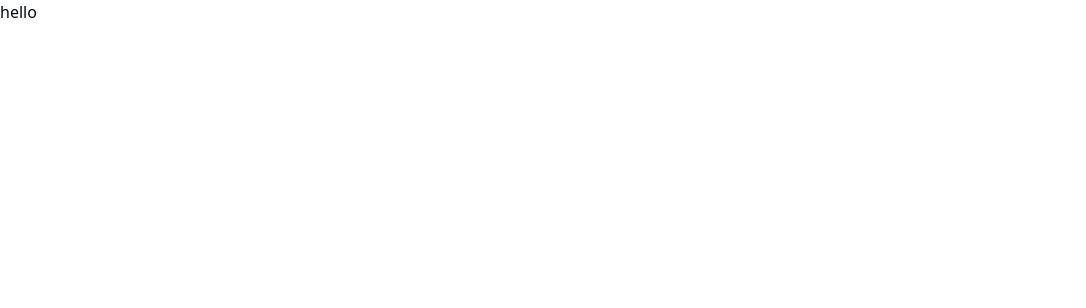
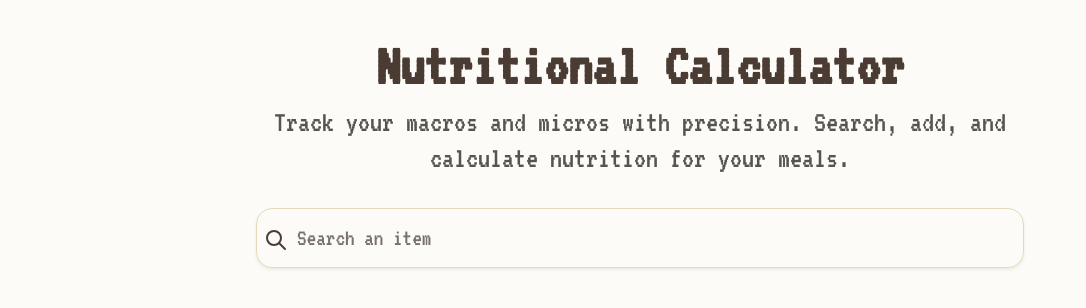
Before and after one commit to ulquix/protracker, a React (Vite) app: page / in a window 1280 px wide. Shown: the top 308 px of the page, without its empty margins (0-1086 px from the left). Built offline with nearby package versions, Linux system fonts and the light colour scheme.

Commit message:
added searchbar and header

```diff
--- a/package.json
+++ b/package.json
@@ -17,7 +17,8 @@
     "react": "^19.2.0",
     "react-dom": "^19.2.0",
     "tailwind-merge": "^3.4.0",
-    "tailwindcss": "^4.1.17"
+    "tailwindcss": "^4.1.17",
+    "zustand": "^5.0.8"
   },
   "devDependencies": {
     "@eslint/js": "^9.39.1",
--- a/src/App.css
+++ b/src/App.css
@@ -1,13 +1,118 @@
+@import url('https://fonts.googleapis.com/css2?family=Manrope:wght@200..800&family=Poppins:ital,wght@0,100;0,200;0,300;0,400;0,500;0,600;0,700;0,800;0,900;1,100;1,200;1,300;1,400;1,500;1,600;1,700;1,800;1,900&family=VT323&display=swap');
 @import "tailwindcss";
 @import "tw-animate-css";
 
 @custom-variant dark (&:is(.dark *));
 
+:root {
+  --background: oklch(0.9885 0.0057 84.5659);
+  --foreground: oklch(0.3660 0.0251 49.6085);
+  --card: oklch(0.9686 0.0091 78.2818);
+  --card-foreground: oklch(0.3660 0.0251 49.6085);
+  --popover: oklch(0.9686 0.0091 78.2818);
+  --popover-foreground: oklch(0.3660 0.0251 49.6085);
+  --primary: oklch(0.5553 0.1455 48.9975);
+  --primary-foreground: oklch(1.0000 0 0);
+  --secondary: oklch(0.8276 0.0752 74.4400);
+  --secondary-foreground: oklch(0.4444 0.0096 73.6390);
+  --muted: oklch(0.9363 0.0218 83.2637);
+  --muted-foreground: oklch(0.5534 0.0116 58.0708);
+  --accent: oklch(0.9000 0.0500 74.9889);
+  --accent-foreground: oklch(0.4444 0.0096 73.6390);
+  --destructive: oklch(0.4437 0.1613 26.8994);
+  --destructive-foreground: oklch(1.0000 0 0);
+  --border: oklch(0.8866 0.0404 89.6994);
+  --input: oklch(0.8866 0.0404 89.6994);
+  --ring: oklch(0.5553 0.1455 48.9975);
+  --chart-1: oklch(0.5553 0.1455 48.9975);
+  --chart-2: oklch(0.5534 0.0116 58.0708);
+  --chart-3: oklch(0.5538 0.1207 66.4416);
+  --chart-4: oklch(0.5534 0.0116 58.0708);
+  --chart-5: oklch(0.6806 0.1423 75.8340);
+  --sidebar: oklch(0.9363 0.0218 83.2637);
+  --sidebar-foreground: oklch(0.3660 0.0251 49.6085);
+  --sidebar-primary: oklch(0.5553 0.1455 48.9975);
+  --sidebar-primary-foreground: oklch(1.0000 0 0);
+  --sidebar-accent: oklch(0.5538 0.1207 66.4416);
+  --sidebar-accent-foreground: oklch(1.0000 0 0);
+  --sidebar-border: oklch(0.8866 0.0404 89.6994);
+  --sidebar-ring: oklch(0.5553 0.1455 48.9975);
+  --font-sans: Oxanium, sans-serif;
+  --font-serif: Merriweather, serif;
+  --font-mono: Fira Code, monospace;
+  --radius: 0.3rem;
+  --shadow-x: 0px;
+  --shadow-y: 2px;
+  --shadow-blur: 3px;
+  --shadow-spread: 0px;
+  --shadow-opacity: 0.18;
+  --shadow-color: hsl(28 18% 25%);
+  --shadow-2xs: 0px 2px 3px 0px hsl(28 18% 25% / 0.09);
+  --shadow-xs: 0px 2px 3px 0px hsl(28 18% 25% / 0.09);
+  --shadow-sm: 0px 2px 3px 0px hsl(28 18% 25% / 0.18), 0px 1px 2px -1px hsl(28 18% 25% / 0.18);
+  --shadow: 0px 2px 3px 0px hsl(28 18% 25% / 0.18), 0px 1px 2px -1px hsl(28 18% 25% / 0.18);
+  --shadow-md: 0px 2px 3px 0px hsl(28 18% 25% / 0.18), 0px 2px 4px -1px hsl(28 18% 25% / 0.18);
+  --shadow-lg: 0px 2px 3px 0px hsl(28 18% 25% / 0.18), 0px 4px 6px -1px hsl(28 18% 25% / 0.18);
+  --shadow-xl: 0px 2px 3px 0px hsl(28 18% 25% / 0.18), 0px 8px 10px -1px hsl(28 18% 25% / 0.18);
+  --shadow-2xl: 0px 2px 3px 0px hsl(28 18% 25% / 0.45);
+  --tracking-normal: 0em;
+  --spacing: 0.25rem;
+}
+
+.dark {
+  --background: oklch(0.2161 0.0061 56.0434);
+  --foreground: oklch(0.9699 0.0013 106.4238);
+  --card: oklch(0.2685 0.0063 34.2976);
+  --card-foreground: oklch(0.9699 0.0013 106.4238);
+  --popover: oklch(0.2685 0.0063 34.2976);
+  --popover-foreground: oklch(0.9699 0.0013 106.4238);
+  --primary: oklch(0.7049 0.1867 47.6044);
+  --primary-foreground: oklch(1.0000 0 0);
+  --secondary: oklch(0.4444 0.0096 73.6390);
+  --secondary-foreground: oklch(0.9232 0.0026 48.7171);
+  --muted: oklch(0.2330 0.0073 67.4563);
+  --muted-foreground: oklch(0.7161 0.0091 56.2590);
+  --accent: oklch(0.3598 0.0497 229.3202);
+  --accent-foreground: oklch(0.9232 0.0026 48.7171);
+  --destructive: oklch(0.5771 0.2152 27.3250);
+  --destructive-foreground: oklch(1.0000 0 0);
+  --border: oklch(0.3741 0.0087 67.5582);
+  --input: oklch(0.3741 0.0087 67.5582);
+  --ring: oklch(0.7049 0.1867 47.6044);
+  --chart-1: oklch(0.7049 0.1867 47.6044);
+  --chart-2: oklch(0.6847 0.1479 237.3225);
+  --chart-3: oklch(0.7952 0.1617 86.0468);
+  --chart-4: oklch(0.7161 0.0091 56.2590);
+  --chart-5: oklch(0.5534 0.0116 58.0708);
+  --sidebar: oklch(0.2685 0.0063 34.2976);
+  --sidebar-foreground: oklch(0.9699 0.0013 106.4238);
+  --sidebar-primary: oklch(0.7049 0.1867 47.6044);
+  --sidebar-primary-foreground: oklch(1.0000 0 0);
+  --sidebar-accent: oklch(0.6847 0.1479 237.3225);
+  --sidebar-accent-foreground: oklch(0.2839 0.0734 254.5378);
+  --sidebar-border: oklch(0.3741 0.0087 67.5582);
+  --sidebar-ring: oklch(0.7049 0.1867 47.6044);
+  --font-sans: Oxanium, sans-serif;
+  --font-serif: Merriweather, serif;
+  --font-mono: Fira Code, monospace;
+  --radius: 0.3rem;
+  --shadow-x: 0px;
+  --shadow-y: 2px;
+  --shadow-blur: 3px;
+  --shadow-spread: 0px;
+  --shadow-opacity: 0.18;
+  --shadow-color: hsl(0 0% 5%);
+  --shadow-2xs: 0px 2px 3px 0px hsl(0 0% 5% / 0.09);
+  --shadow-xs: 0px 2px 3px 0px hsl(0 0% 5% / 0.09);
+  --shadow-sm: 0px 2px 3px 0px hsl(0 0% 5% / 0.18), 0px 1px 2px -1px hsl(0 0% 5% / 0.18);
+  --shadow: 0px 2px 3px 0px hsl(0 0% 5% / 0.18), 0px 1px 2px -1px hsl(0 0% 5% / 0.18);
+  --shadow-md: 0px 2px 3px 0px hsl(0 0% 5% / 0.18), 0px 2px 4px -1px hsl(0 0% 5% / 0.18);
+  --shadow-lg: 0px 2px 3px 0px hsl(0 0% 5% / 0.18), 0px 4px 6px -1px hsl(0 0% 5% / 0.18);
+  --shadow-xl: 0px 2px 3px 0px hsl(0 0% 5% / 0.18), 0px 8px 10px -1px hsl(0 0% 5% / 0.18);
+  --shadow-2xl: 0px 2px 3px 0px hsl(0 0% 5% / 0.45);
+}
+
 @theme inline {
-  --radius-sm: calc(var(--radius) - 4px);
-  --radius-md: calc(var(--radius) - 2px);
-  --radius-lg: var(--radius);
-  --radius-xl: calc(var(--radius) + 4px);
   --color-background: var(--background);
   --color-foreground: var(--foreground);
   --color-card: var(--card);
@@ -23,6 +128,7 @@
   --color-accent: var(--accent);
   --color-accent-foreground: var(--accent-foreground);
   --color-destructive: var(--destructive);
+  --color-destructive-foreground: var(--destructive-foreground);
   --color-border: var(--border);
   --color-input: var(--input);
   --color-ring: var(--ring);
@@ -39,81 +145,36 @@
   --color-sidebar-accent-foreground: var(--sidebar-accent-foreground);
   --color-sidebar-border: var(--sidebar-border);
   --color-sidebar-ring: var(--sidebar-ring);
-}
 
-:root {
-  --radius: 0.625rem;
-  --background: oklch(1 0 0);
-  --foreground: oklch(0.129 0.042 264.695);
-  --card: oklch(1 0 0);
-  --card-foreground: oklch(0.129 0.042 264.695);
-  --popover: oklch(1 0 0);
-  --popover-foreground: oklch(0.129 0.042 264.695);
-  --primary: oklch(0.208 0.042 265.755);
-  --primary-foreground: oklch(0.984 0.003 247.858);
-  --secondary: oklch(0.968 0.007 247.896);
-  --secondary-foreground: oklch(0.208 0.042 265.755);
-  --muted: oklch(0.968 0.007 247.896);
-  --muted-foreground: oklch(0.554 0.046 257.417);
-  --accent: oklch(0.968 0.007 247.896);
-  --accent-foreground: oklch(0.208 0.042 265.755);
-  --destructive: oklch(0.577 0.245 27.325);
-  --border: oklch(0.929 0.013 255.508);
-  --input: oklch(0.929 0.013 255.508);
-  --ring: oklch(0.704 0.04 256.788);
-  --chart-1: oklch(0.646 0.222 41.116);
-  --chart-2: oklch(0.6 0.118 184.704);
-  --chart-3: oklch(0.398 0.07 227.392);
-  --chart-4: oklch(0.828 0.189 84.429);
-  --chart-5: oklch(0.769 0.188 70.08);
-  --sidebar: oklch(0.984 0.003 247.858);
-  --sidebar-foreground: oklch(0.129 0.042 264.695);
-  --sidebar-primary: oklch(0.208 0.042 265.755);
-  --sidebar-primary-foreground: oklch(0.984 0.003 247.858);
-  --sidebar-accent: oklch(0.968 0.007 247.896);
-  --sidebar-accent-foreground: oklch(0.208 0.042 265.755);
-  --sidebar-border: oklch(0.929 0.013 255.508);
-  --sidebar-ring: oklch(0.704 0.04 256.788);
-}
+  --font-sans: var(--font-sans);
+  --font-mono: var(--font-mono);
+  --font-serif: var(--font-serif);
+  --font-pixel: 'VT323',sans-serif;
+  --radius-sm: calc(var(--radius) - 4px);
+  --radius-md: calc(var(--radius) - 2px);
+  --radius-lg: var(--radius);
+  --radius-xl: calc(var(--radius) + 4px);
 
-.dark {
-  --background: oklch(0.129 0.042 264.695);
-  --foreground: oklch(0.984 0.003 247.858);
-  --card: oklch(0.208 0.042 265.755);
-  --card-foreground: oklch(0.984 0.003 247.858);
-  --popover: oklch(0.208 0.042 265.755);
-  --popover-foreground: oklch(0.984 0.003 247.858);
-  --primary: oklch(0.929 0.013 255.508);
-  --primary-foreground: oklch(0.208 0.042 265.755);
-  --secondary: oklch(0.279 0.041 260.031);
-  --secondary-foreground: oklch(0.984 0.003 247.858);
-  --muted: oklch(0.279 0.041 260.031);
-  --muted-foreground: oklch(0.704 0.04 256.788);
-  --accent: oklch(0.279 0.041 260.031);
-  --accent-foreground: oklch(0.984 0.003 247.858);
-  --destructive: oklch(0.704 0.191 22.216);
-  --border: oklch(1 0 0 / 10%);
-  --input: oklch(1 0 0 / 15%);
-  --ring: oklch(0.551 0.027 264.364);
-  --chart-1: oklch(0.488 0.243 264.376);
-  --chart-2: oklch(0.696 0.17 162.48);
-  --chart-3: oklch(0.769 0.188 70.08);
-  --chart-4: oklch(0.627 0.265 303.9);
-  --chart-5: oklch(0.645 0.246 16.439);
-  --sidebar: oklch(0.208 0.042 265.755);
-  --sidebar-foreground: oklch(0.984 0.003 247.858);
-  --sidebar-primary: oklch(0.488 0.243 264.376);
-  --sidebar-primary-foreground: oklch(0.984 0.003 247.858);
-  --sidebar-accent: oklch(0.279 0.041 260.031);
-  --sidebar-accent-foreground: oklch(0.984 0.003 247.858);
-  --sidebar-border: oklch(1 0 0 / 10%);
-  --sidebar-ring: oklch(0.551 0.027 264.364);
+  --shadow-2xs: var(--shadow-2xs);
+  --shadow-xs: var(--shadow-xs);
+  --shadow-sm: var(--shadow-sm);
+  --shadow: var(--shadow);
+  --shadow-md: var(--shadow-md);
+  --shadow-lg: var(--shadow-lg);
+  --shadow-xl: var(--shadow-xl);
+  --shadow-2xl: var(--shadow-2xl);
 }
 
 @layer base {
   * {
     @apply border-border outline-ring/50;
   }
+   @layer utilities {
+    /* For Chrome, Safari, and Opera */
+    .no-scrollbar::-webkit-scrollbar {
+      display: none;
+    }
+  }
   body {
     @apply bg-background text-foreground;
   }
--- a/src/App.tsx
+++ b/src/App.tsx
@@ -1,9 +1,21 @@
-import data from "./constants/data.json"
+import { useBear } from "./store/zustandstore"
+import Header from "./components/Header"
 function App() {
-console.log(data)
+const data = useBear((state)=>state.data)
+
+
+
+
   return (
     <>
-    <div>hello</div>
+    <div className="min-h-screen bg-background w-screen font-pixel pt-1">
+      <Header/>
+<div>
+  {data && data.map((item)=>(
+    <div key={item.name}>{item.name}</div>
+  ))}
+</div>
+    </div>
     </>
   )
 }
--- /dev/null
+++ b/src/components/Header.tsx
@@ -0,0 +1,12 @@
+import SearchBar from "./SearchBar"
+const Header = () => {
+  return (
+    <div className="h-10 w-3xl mt-8 mx-auto text-center ">
+        <h1 className="text-6xl text-center text-foreground mb-2 font-bold">Nutritional Calculator</h1>
+        <p className="w-full text-3xl text-secondary-foreground mb-8">Track your macros and micros with precision. Search, add, and calculate nutrition for your meals.</p>
+       <SearchBar/>
+    </div>
+  )
+}
+
+export default Header
--- /dev/null
+++ b/src/components/SearchBar.tsx
@@ -0,0 +1,89 @@
+import React, { useState } from "react"
+import { Input } from "./ui/input"
+import { SearchItems } from "../lib/searchitems"
+import type { SearchResult } from "../types/globaltypes"
+import { useBear } from "../store/zustandstore"
+
+const SearchBar = () => {
+  const [value, setValue] = useState("")
+  const [suggestions, setSuggestions] = useState<SearchResult[]>([])
+  const addItem = useBear((state) => state.addItem)
+
+  const search = (e: React.ChangeEvent<HTMLInputElement>) => {
+    const keyword = e.currentTarget.value
+    setValue(keyword)
+
+    if (keyword) {
+      const found = SearchItems({ keyword })
+      setSuggestions(found)
+    } else {
+      setSuggestions([])
+    }
+  }
+
+  const handleClick = (e: React.MouseEvent<HTMLDivElement>) => {
+    const element = e.currentTarget as HTMLElement
+    const values = JSON.parse(element.getAttribute("data-value")!)
+    const name = element.getAttribute("data-name") || ""
+    addItem({ name, values })
+    setValue("")
+    setSuggestions([])
+  }
+
+  return (
+    <>
+      <div className="relative">
+        <Input
+          type="text"
+          className="h-15 pl-10 w-full rounded-2xl text-2xl! placeholder:text-2xl"
+          placeholder="Search an item"
+          value={value}
+          onChange={search}
+        />
+        <div className="absolute top-5 left-2 flex items-center">
+          <svg
+            xmlns="http://www.w3.org/2000/svg"
+            width="24"
+            height="24"
+            viewBox="0 0 24 24"
+            fill="none"
+            stroke="currentColor"
+            strokeWidth="2"
+            strokeLinecap="round"
+            strokeLinejoin="round"
+            className="icon icon-tabler icons-tabler-outline icon-tabler-search"
+          >
+            <path stroke="none" d="M0 0h24v24H0z" fill="none" />
+            <path d="M10 10m-7 0a7 7 0 1 0 14 0a7 7 0 1 0 -14 0" />
+            <path d="M21 21l-6 -6" />
+          </svg>
+        </div>
+      </div>
+
+      <div
+        className={`w-full mt-2 ${suggestions.length > 0 ? "pt-2" : ""} max-h-[30vh] overflow-auto no-scrollbar text-2xl rounded-2xl bg-secondary`}
+      >
+        {suggestions.length > 0 ? (
+          suggestions.map((element) => (
+            <div
+              key={element.name}
+              className="mx-2 px-5 py-2 hover:border hover:border-primary-foreground flex justify-between mb-2 hover:bg-accent rounded-xl transition-all duration-75 ease-in cursor-pointer"
+              onClick={handleClick}
+              data-value={JSON.stringify(element.values)}
+              data-name={element.name}
+              tabIndex={0}
+              role="button"
+            >
+              <div>{element.name}</div>
+              <div className="text-primary">{element?.values?.calories} Kcal</div>
+            </div>
+          ))
+        ) : (
+          value && <div className="px-5 py-2 text-primary-foreground/80">No items matched your query</div>
+        )}
+      </div>
+    </>
+  )
+}
+
+export default SearchBar
--- /dev/null
+++ b/src/lib/searchitems.ts
@@ -0,0 +1,15 @@
+import data from "../constants/data.json"
+
+export const SearchItems = ({keyword}:{keyword:string})=>{
+   if(!keyword) return []
+const found = []
+for (const [key, value] of Object.entries(data)){
+    if(key.includes(keyword))
+        found.push({name:key,values:value})
+}
+
+if(found.length<=0){
+return []
+}
+return found
+}
--- /dev/null
+++ b/src/store/zustandstore.ts
@@ -0,0 +1,23 @@
+import { create } from 'zustand'
+import type { SearchResult } from '@/types/globaltypes'
+interface iskadata{
+    data:SearchResult[] ;
+    removeItem:(newdata:SearchResult)=>void;
+   addItem:(newdata:SearchResult)=>void;
+}
+export const useBear = create<iskadata>((set) => ({
+  data:[],
+  addItem: (newdata:SearchResult)=>{
+
+set((state)=>{
+    const exists = state.data.some((i) => i.name === newdata.name)
+      if (exists) return state
+  return  { data: [...state.data, newdata]}})
+  },
+  removeItem:(item:SearchResult)=>{
+set((state)=>({
+          data: state.data.filter(i => i.name !== item.name)
+
+}))
+  }
+}))
--- /dev/null
+++ b/src/types/globaltypes.ts
@@ -0,0 +1,49 @@
+ interface FoodNutrients {
+  unit?: string;
+
+  calories?: number;
+  protein_g?: number;
+  fat_g?: number;
+  carbs_g?: number;
+  fiber_g?: number;
+  sugar_g?: number;
+
+  saturated_fat_g?: number;
+  monounsaturated_fat_g?: number;
+  polyunsaturated_fat_g?: number;
+  cholesterol_mg?: number;
+  omega_3_g?: number;
+
+  calcium_mg?: number;
+  iron_mg?: number;
+  magnesium_mg?: number;
+  phosphorus_mg?: number;
+  potassium_mg?: number;
+  sodium_mg?: number;
+  zinc_mg?: number;
+  copper_mg?: number;
+  manganese_mg?: number;
+  selenium_mcg?: number;
+
+  vitamin_a_mcg?: number;
+  vitamin_a_iu?: number;
+  vitamin_c_mg?: number;
+  vitamin_d_mcg?: number;
+  vitamin_e_mg?: number;
+  vitamin_k_mcg?: number;
+  vitamin_b1_mg?: number;
+  vitamin_b3_mg?: number;
+  vitamin_b6_mg?: number;
+  vitamin_b12_mcg?: number;
+  riboflavin_mg?: number;
+  folate_mcg?: number;
+
+  choline_mg?: number;
+  niacin_mg?: number;
+}
+
+export interface SearchResult {
+  name:string;
+  values :FoodNutrients | null
+
+}
```
Also changed, not shown: 1 other file (tests, documents, lock files or other folders).
